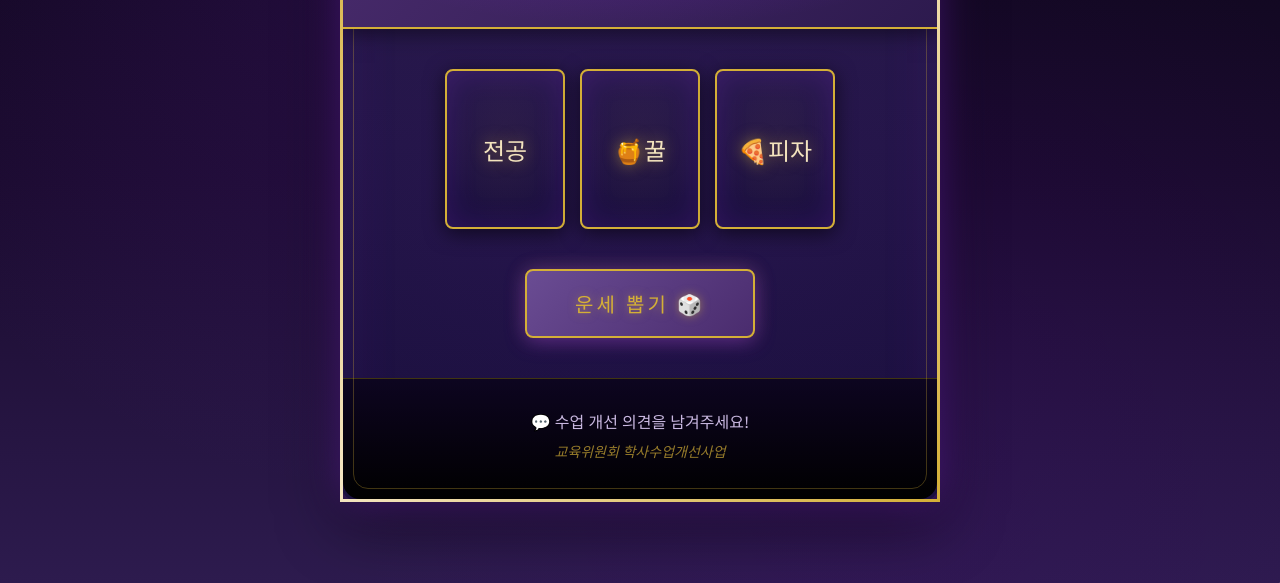
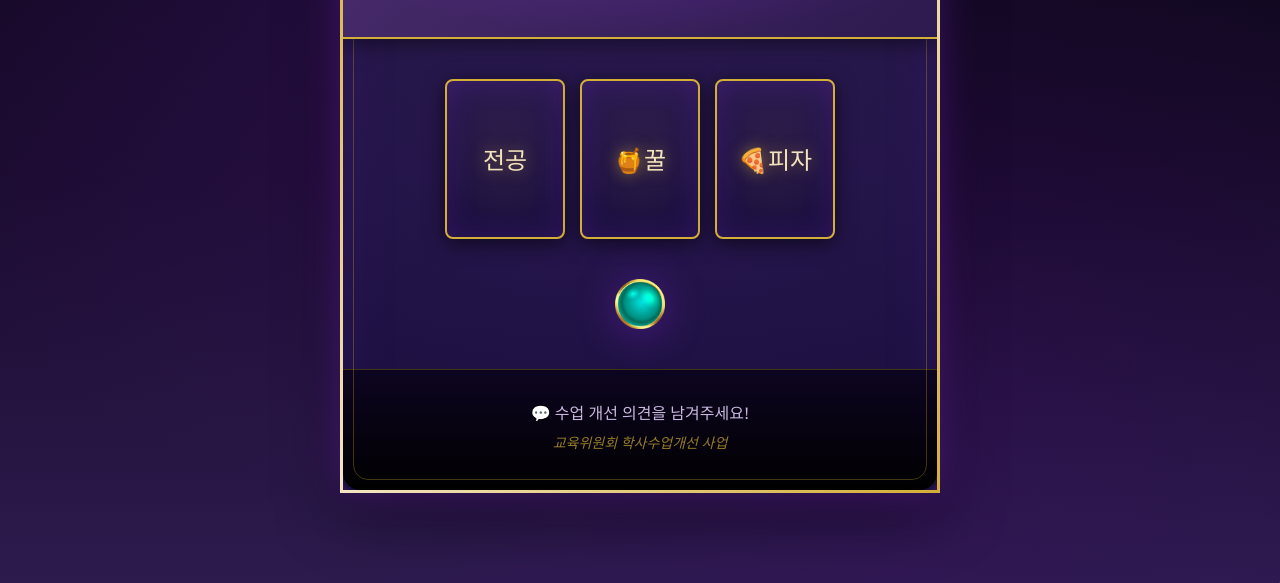
Before and after one commit to dommanga/slot-machine, a website: page public/index.html in a window 1280 px wide. Shown: the part 217-800 px from the top of the page. Drawn offline with Linux system fonts and the light colour scheme.

Commit message:
Upgrade style

```diff
--- a/public/index.html
+++ b/public/index.html
@@ -38,7 +38,11 @@
           </div>
         </div>
 
-        <button id="spinButton" class="spin-button">운세 뽑기 🎲</button>
+        <div class="spin-button-wrapper">
+          <button id="spinButton" class="spin-button">
+            <img src="images/button.png" alt="운세 뽑기" class="button-image" />
+          </button>
+        </div>
       </div>
 
       <div id="result" class="result hidden">
@@ -52,12 +56,13 @@
             <span id="resultSlot3"></span>
           </div>
           <p id="fortuneText" class="fortune-text"></p>
+          <button id="resetButton" class="reset-button">다시 뽑기</button>
         </div>
       </div>
 
       <footer>
         <p>💬 수업 개선 의견을 남겨주세요!</p>
-        <p class="footer-note">교육위원회 학사수업개선사업</p>
+        <p class="footer-note">교육위원회 학사수업개선 사업</p>
       </footer>
     </div>
 
--- a/public/script.js
+++ b/public/script.js
@@ -221,13 +221,21 @@ async function displayResults(results) {
   resultDiv.classList.remove("hidden");
 
   // Gemini API로 운세 생성
-  // const fortune = "dummy";
   const fortune = await generateFortune(results[0], results[1], results[2]);
   fortuneText.textContent = fortune;
 
   isSpinning = false;
+
+  spinButton.classList.add("reactivating");
   spinButton.disabled = false;
-  spinButton.textContent = "운세 뽑기 🎲";
+
+  const buttonImage = spinButton.querySelector(".button-image");
+  buttonImage.src = "images/button.png";
+
+  // 애니메이션 끝나면 클래스 제거
+  setTimeout(() => {
+    spinButton.classList.remove("reactivating");
+  }, 500);
 }
 
 // 페이지 로드 시 슬롯 초기화
@@ -243,7 +251,7 @@ spinButton.addEventListener("click", async () => {
 
   isSpinning = true;
   spinButton.disabled = true;
-  spinButton.textContent = "돌리는 중...";
+
   resultDiv.classList.add("hidden");
 
   console.log("스핀 시작!");
@@ -257,6 +265,8 @@ spinButton.addEventListener("click", async () => {
     completedCount++;
     console.log(`완료된 슬롯: ${completedCount}/3`);
     if (completedCount === 3) {
+      const buttonImage = spinButton.querySelector(".button-image");
+      buttonImage.src = "images/button-brown.png";
       console.log("모든 슬롯 완료!");
       setTimeout(() => {
         displayResults(results);
--- a/public/style.css
+++ b/public/style.css
@@ -244,37 +244,86 @@ header h1 {
   animation: shake 0.5s ease-in-out;
 }
 
+.spin-button-wrapper {
+  display: flex;
+  justify-content: center;
+  align-items: center;
+}
+
 .spin-button {
-  background: linear-gradient(135deg, #6a4c93 0%, #4a2c6e 100%);
-  color: #d4af37;
-  border: 2px solid #d4af37;
-  padding: 18px 48px;
-  font-size: 1.25rem;
-  font-weight: 400;
-  border-radius: 8px;
+  background: transparent;
+  border: none;
+  padding: 0;
   cursor: pointer;
   transition: all 0.3s ease;
-  box-shadow: 0 4px 20px rgba(138, 43, 226, 0.4),
-    0 0 20px rgba(212, 175, 55, 0.2);
-  text-shadow: 0 0 10px rgba(212, 175, 55, 0.5);
-  font-family: Georgia, serif;
-  letter-spacing: 3px;
+  position: relative;
 }
 
-.spin-button:hover {
-  transform: translateY(-2px);
-  box-shadow: 0 6px 30px rgba(138, 43, 226, 0.6),
-    0 0 30px rgba(212, 175, 55, 0.4);
-  background: linear-gradient(135deg, #7a5ca3 0%, #5a3c7e 100%);
+.button-image {
+  width: 50px;
+  height: auto;
+  display: block;
+  filter: drop-shadow(0 4px 20px rgba(138, 43, 226, 0.4));
+  transition: all 0.3s ease;
 }
 
-.spin-button:active {
-  transform: translateY(1px);
-  box-shadow: 0 2px 10px rgba(138, 43, 226, 0.4);
+/* 호버 효과 */
+.spin-button:hover .button-image {
+  filter: drop-shadow(0 6px 10px rgba(138, 43, 226, 0.6))
+    drop-shadow(0 0 10px rgba(212, 175, 55, 0.4)) brightness(1);
+  transform: scale(1.05);
+}
+
+/* 눌렸을 때 효과 */
+.spin-button:active .button-image {
+  transform: translateY(3px) scale(0.95);
+}
+
+/* 비활성화 상태 */
+.spin-button:disabled .button-image {
+  transform: scale(0.9);
+  cursor: not-allowed;
+  animation: sparkle 1s ease-in-out infinite;
+}
+
+@keyframes sparkle {
+  0%,
+  100% {
+    filter: drop-shadow(0 0 15px rgba(212, 175, 55, 0.6)) brightness(1);
+  }
+  25% {
+    filter: drop-shadow(0 0 25px rgba(212, 175, 55, 1))
+      drop-shadow(0 0 35px rgba(138, 43, 226, 0.8)) brightness(1.5);
+  }
+  50% {
+    filter: drop-shadow(0 0 20px rgba(255, 215, 0, 1)) brightness(1.3);
+  }
+  75% {
+    filter: drop-shadow(0 0 25px rgba(212, 175, 55, 1))
+      drop-shadow(0 0 35px rgba(138, 43, 226, 0.8)) brightness(1.5);
+  }
+}
+
+/* 재활성화 애니메이션 */
+.spin-button.reactivating .button-image {
+  animation: buttonPop 0.5s ease-out;
+}
+
+@keyframes buttonPop {
+  0% {
+    transform: scale(0.9);
+    filter: grayscale(0.5) opacity(0.6);
+  }
+  50% {
+    transform: scale(1.1);
+  }
+  100% {
+    transform: scale(1);
+    filter: none;
+  }
 }
 
 .spin-button:disabled {
-  background: #adb5bd;
   cursor: not-allowed;
   transform: none;
   box-shadow: none;
```
Also changed, not shown: public/images/button-brown.png (added), public/images/button.png (added).
